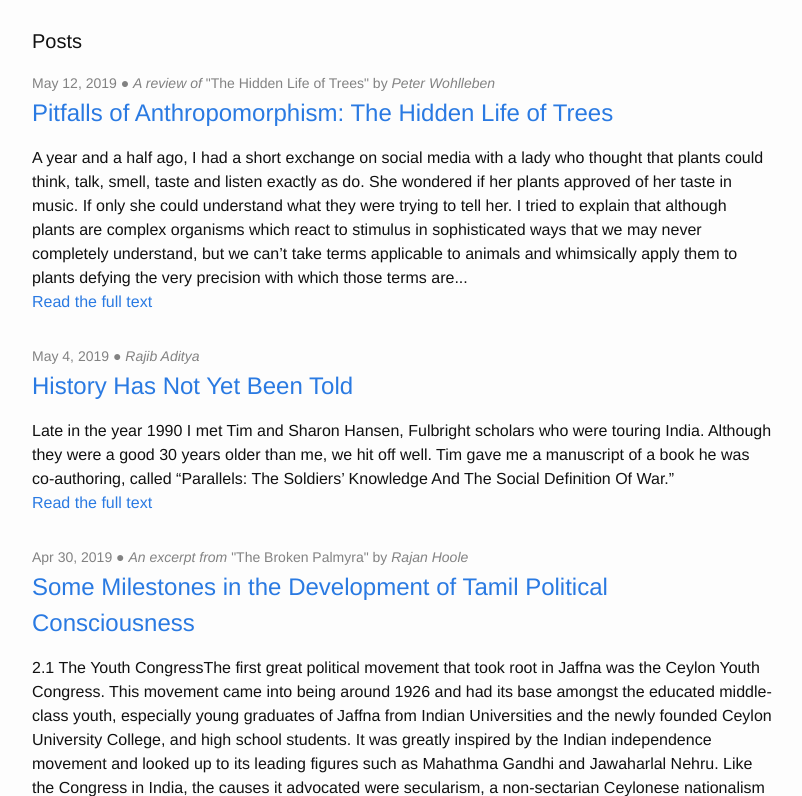
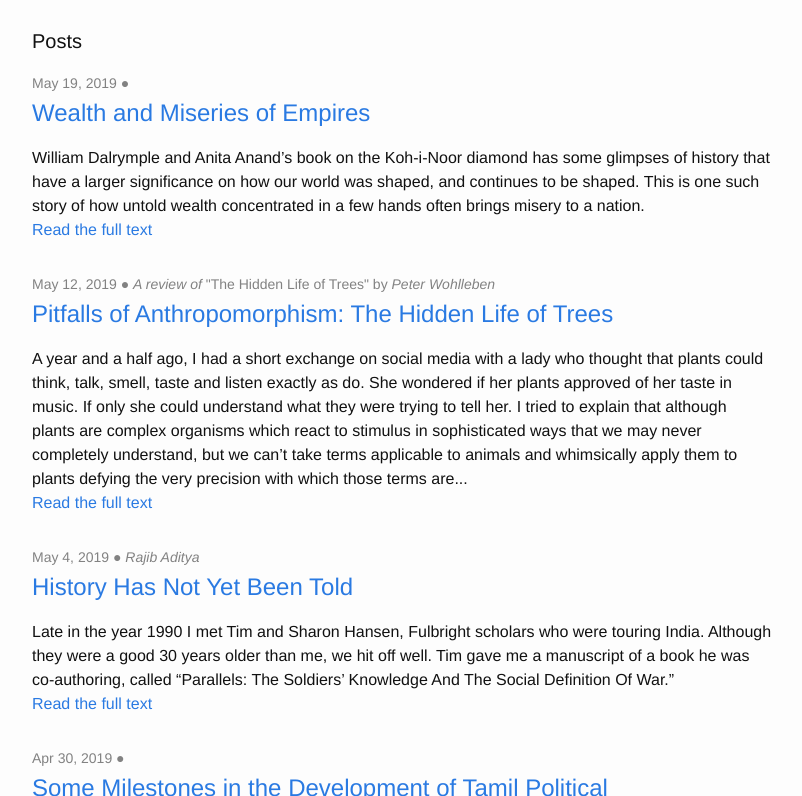
Before and after one commit to bhattacharjee/theodd.website, a Jekyll site: the page built from index.html, in a window 1280 px wide and 900 px high, cut to the strip 104-900 px from the top of the window. Shown: the whole strip, without its empty margins (238-1040 px from the left). Built offline with Jekyll 4.4.1, drawn with Linux system fonts in a browser that asks for light colours; some of the changed lines change nothing that is shown.

Commit message:
Extracts from Koh-i-Noor book by Dalrymple, Nader Shah's conquest of India

```diff
--- /dev/null
+++ b/_posts/2019-05-19-Nader-Shah-Koh-i-Noor.markdown
@@ -0,0 +1,63 @@
+---
+layout:      post
+title:       "Wealth and Miseries of Empires"
+date:        2019-05-19 07:08:41 +0100
+tags:
+  - History
+  - Mughal
+  - Persia
+  - India
+  - Rangeela
+  - Nader Shah
+disclaimer:  "We believe that the extracts used in this essay are covered under fair use for educational purposes. If there are any objections to any of the extracts used in this essay, please get in touch with us and we will remove them."
+posttype:    "essay-with-extracts"
+coverimage:  "https://images.gr-assets.com/books/1498233725l/33304856.jpg"
+goodreads:   "https://www.goodreads.com/book/show/33304856-koh-i-noor"
+bookauthor:  "William Dalrymple and Anita Anand"
+nameofbook:  "Koh-I-Noor: The History of the World's Most Infamous Diamond"
+---
+William Dalrymple and Anita Anand's book on the Koh-i-Noor diamond has some glimpses of history that have a larger significance on how our world was shaped, and continues to be shaped. This is one such story of how untold wealth concentrated in a few hands often brings misery to a nation.
+
+After the death of Aurangzeb, the Mughal dynasty went into a steady decline and emperors came and went. Between 1526 and 1707, in a span of 181 years, the Mughal dynasty saw six emperors. The following 40 years saw the same number of emperors, of which Muhammad Shah ruled the longest for 29 years. By the time Muhammad Shah became emperor, much of the political and military power had permanently flowed from of the emperor’s hands to that of regional strongmen who still payed nominal tribute to the emperor in Delhi. Sa’adat Khan of Awadh was the most powerful man in the North, while Nizam ul-Mulk the most powerful man in the Deccan. Delhi, itself, was still able to acquire the revenue generated in the provinces and was very prosperous.
+
+> In January 1739, the Mughal Empire was still the wealthiest state in Asia. Almost all of the subcontinent was ruled from the Peacock Throne – with the Koh-i-Noor still glittering from one of the peacocks on its roof. Although it had been in decline for half a century, and often racked by internal conflict, the Mughal Empire still ruled mot of the rich and fertile lands from Kabul to the Carnatic. Moreover, its decadent and sophisticated capital, Delhi, with two million inhabitants, larger than London and Paris combined, was still the most prosperous and magnificent city between Ottoman Istanbul and Imperial Edo (Tokyo).
+>
+>Ruling this vast empire was the pleasure-loving Emperor Muhammad Shah – called Rangila, or Colourful, the Merry-Maker. He was an aesthete, much given to wearing tight, feminine *peshwaz* (long, open fronted outer garment) and shoes embroidered with pearls; he was also a discerning patron of music and painting. It was Muhammad Shah who brought the sitar and table out of the folk milieu and into his court. He revived the Mughal miniature atelier and employed master artists such as Nidha Mal and Chitarman, whose greatest works show bucolic scenes of Mughal court life: the palace Holi celebrations bathed in fabulous washes of red and orange; scenes of the emperor going hawking along the banks of the Yamuna or visiting his walled pleasure gardens; or, more rarely, holding audiences with his ministers amid the flower beds and parterres of the Red Fort.
+>
+>In reaction to the harsh Islamic puritan militarism of Aurangzeb’s era, under Muhammad Shah (1702-48), from about 1720 Delhi saw an explosion of unrestrainedly sensual art, dance, music and literary experimentation, with the city’s poets writing some of the most unblushingly amorous Indian poetry to be composed since the end of the classical period and a millennium earlier. This was the age of the greatest courtesans whose beauty and notorious coquettishness were celebrated across South Asia. Ad Begum would turn up stark naked at parties, but so cleverly painted that no one would notice: ‘she decorates her legs with eautiful drawings in the style of pyjamas instead of actually wearing them; in place of cuffs she draws flowers and petals in ink exactly as it is found in the finest cloth of Rum’.
+
+
+
+Around the same time the Safavid dynasty of Persia collapsed, creating a vacuum from which emerged the powerful warlord Nadir Shah. To pay his army, Nadir looked towards India. Kabul, then a Mughal city and the summer capital, fell to Nadir without much of a fight. He then descended the Khyber and defeated a 750,000 strong Mughal army at Karnal with his army one-fifth the size.
+
+> In the days that followed it also became clear that the Mughal army was both incompetently led and painfully slow-moving, capable of advancing only five miles a day. ‘If the army can defend itself, then Nader Shah has to be very lucky to defeat it,’ continued the Dutch report. ‘However, one has reason to fear that if the army of the Great Mughal does not put up an orderly defence, Nader Shah will not have too much trouble in defeating it… Many people look forward to Nader Shah’s coming, because the Emperor is so weak in governing that nothing is really done. His soldiers are badly paid, because the Hindu clerks steal everything and therefore are as rich as generals’
+
+The lack of unity and cut-throat rivalry between Sa’adat Khan and Nizam ul-Mulk made Nader’s job easy. Sa’adat Khan arrived late at the Mughal camp found Nizam ul-Mulk already camped there. Against the better advice of Nizam ul-Mulk, keen to prove his superiority, Sa’adat Khan marched straight into battle without allowing his troops to rest and understand the lay of the land. Sa’adat Khan’s walked into a trap laid out by Nader Shah and his army was decimated, and he was captured. When he was presented before Nader Shah and told that his rival had been promoted by Muhammad Shah, he perceived it as a ‘personal betrayal’, and revealed to Nader the extent of the wealth of the Mughal empire and encouraged him to increase his demands a hundred fold. It wasn’t long before Nader Shah was in Delhi, living in the Muhammad Shah’s palace in Muhammad Shah's own room, while Muhammad Shah was relegated to the women's quarters.
+
+
+Trouble however, was about to break in Delhi, and when Nader Shah's soldiers went to negotiate with the grain merchants of Paharganj, there was a scuffle.
+
+> Shortly thereafter a rumour spread that Nader Shah had been killed by a female palace guard. Suddenly the mob began to attack Persian soldiers wherever they found them; by midday, 3,000 Persians had been killed.
+>
+>Nader Shah responded by ordering a massacre of the civilian population. He left the Red Fort at sunrise the next day to supervise this in person. Dressed in full battle armour, he rode out to the golden mosque of Roshan-ud-Daula, half a mile down the Chandni Chowk from the Red Fort, to oversee the retribution from the vantage point of its elevated terrace. The slaughter began promptly at 9 a.m.; the worst killings took place around the Red Fort in the Chandni Chowk, the Dariba and the Jama Masjid, where all the richest shops and jewellers’ quarters were located. ‘The soldiers commenced killing, moving from house to house, slaughtering and plundering people’s property, and carrying away their wives and daughters,’ remembered the historian Ghulam Hussain Khan. ‘Many houses were set on fire. In a few days the stench arising from so many unburied bodies, which were filling the houses and streets, became so excessive that the air was infected throughout the whole city.’
+>
+>In all, some 30,000 citizens of Delhi were slaughtered.
+
+Even then, Nizam ul-Mulk and Sa'dat Khan found it difficult to reconcile with each other.
+>Nizam ul-Mulk appealed to Sa’adat Khan to ask Nader to put an end to the violence. Sa’adat Khan ordered him out. That evening, Sa’adat Khan committed suicide by taking poison, horrified at the disaster which he had helped unleash. The Nizam then went bareheaded, with his hands tied with his turban, and begged Nader on his knees to spare the inhabitants and instead to take revenge on him. Nader Shah sheathed his sword and ordered his troops to stop the killing; they obeyed immediately. He did so, however, on the condition that the nizam would give him 100 crore (one crore = ten million) rupees before he left Delhi. ‘The robbing, torture and plundering still continues,’ concluded Leypsigh, ‘but not, thankfully, the killing.’
+>
+>In the days that followed the nizam found himself in the unhappy position of having to loot his own capital city to pay the promised indemnity.
+
+Nadir Shah finally returned to Persia with an unimaginable booty.
+
+>On 16 May, after fifty-seven catastrophic days in Delhi, Nader Shah finally left the city, carrying with him the accumulated wealth of eight generations of imperial Mughal conquest. The greatest of all his winnings was the Peacock Throne, in which was still embedded both the Koh-i-Noor and the Timur Ruby. The loot was loaded onto ‘700 elephants, 4,000 camels and 12,000 horses carrying wagons all laden with gold, silver and precious stones.’
+
+The riches from India, however, was not destined to make the Persian subject any happier.
+
+>It was in 1746 that Pére Bazin entered Nader’s service. The two men had originally been introduced by the British East India Company representative at Isfahan which, following Nader’s return from campaign in Central Asia, looked less like his capital city and more like ‘a city which had been taken by assault and then given to the fury of the conquerors’.
+>
+>Each time the Jesuit left the royal palace, he would pass the bodies of at least thirty men who had been murdered by Nader’s soldiers or strangled on Nader’s orders. Others were thrown into fires or had their severed heads erected in the grisly pyramids that marked the stages of Nader’s progress: ‘He was the terror of the Ottoman Empire, the conqueror of India, and master of Persia and of Asia,’ wrote Pére Bazin. ‘He was respected by his neighbors, feared by his enemies, and lacked only the affection of his subjects.’
+
+The Mughal dynasty finally came to an end in 1857 after the last Mughal king, Bahadur Shah Zafar, was exiled to Burma by the British. By then, Bahadur Shah's reign didn't extend further than his palace and its vicinity.
+
+While the first six Mughal rulers formed an empire, and subsequent Mughal rulers squandered it, India wouldn't quite be the India we know had the subsequent Mughal rulers left their mark on cuisine, music, dance, art and poetry. Hindustani classical music and dance would hardly have evolved without the later Mughals.
--- a/index.html
+++ b/index.html
@@ -16,7 +16,7 @@
 		    &#9679; <i>A review of </i>&quot;{{post.nameofbook}}&quot; by <i>{{post.bookauthor}}</i>
 		    {% endif %}
                 {% else %}
-	            {% if post.nameofbook %}
+	            {% if post.nameofbook and ("excerpt" == post.posttype) %}
 		    &#9679; <i>An excerpt from </i>&quot;{{post.nameofbook}}&quot;{% if post.bookauthor %} by <i>{{post.bookauthor}}</i>{% endif %}
 		    {%else if post.postauthor %}
 		    &#9679; <i>{{post.postauthor}}</i>
```
